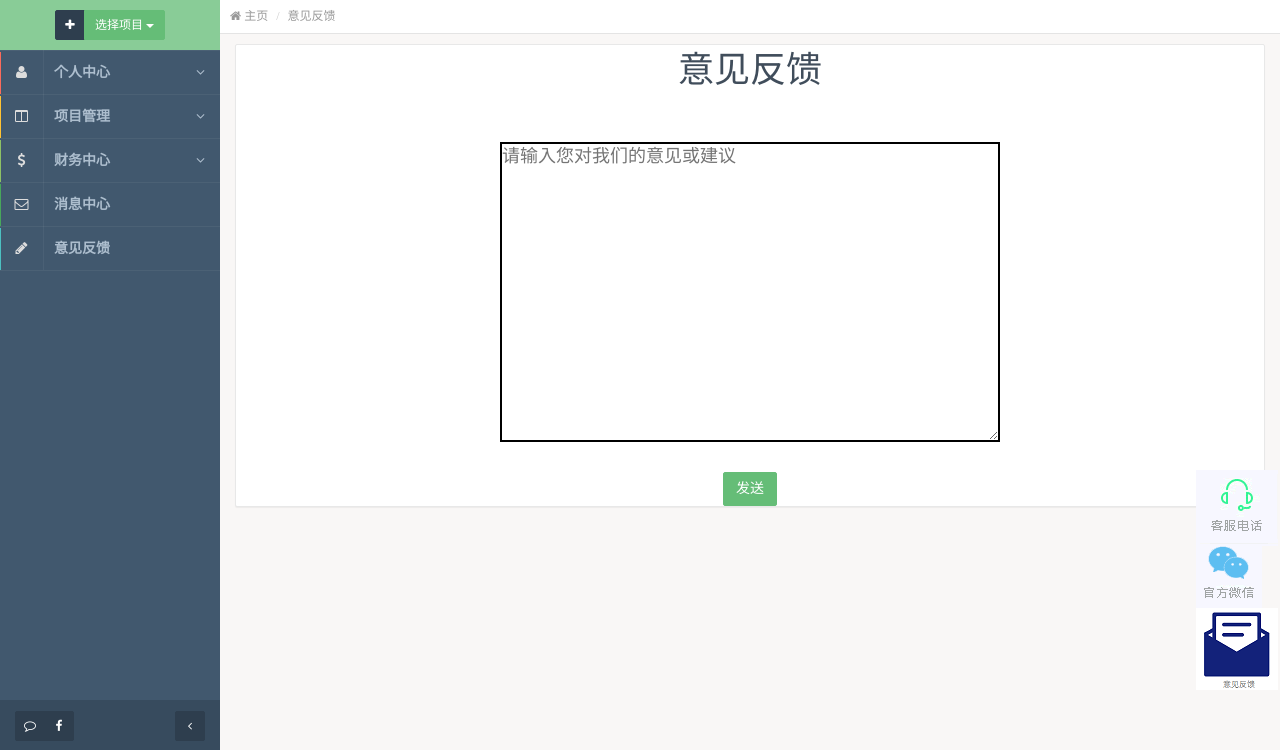
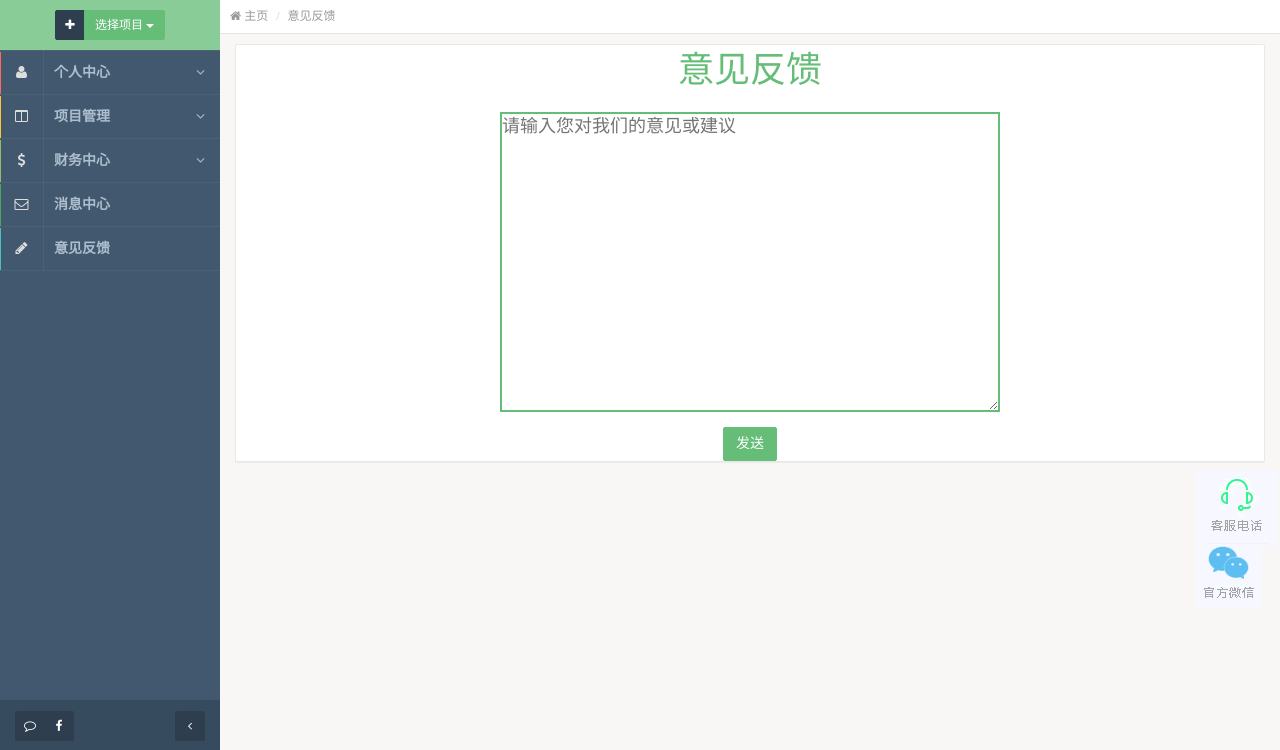
Before and after one commit to 541435721/qbypt, a Django app: page /customer_suggestion in a window 1280 px wide. Shown: the part 50-800 px from the top of the page. Run offline with Django 3.2, Linux system fonts and the light colour scheme; some libraries are stand-ins or nearby versions.

Commit message:
完善浮动栏功能和意见反馈样式
Signed-off-by: 541435721 <541435721@qq.com>

```diff
--- a/templates/customer_side.html
+++ b/templates/customer_side.html
@@ -26,10 +26,6 @@
     <a class="cart">
         <div class="pic"></div>
     </a>
-    <a class="suggestion">
-        <div class="pic"></div>
-    </a>
-    <a href="javascript:void(0)" class="btn_top" style="display: block;"></a>
 </div>
 <!--qq聊天代码部分begin-->
 {#<a target="_blank" href="http://wpa.qq.com/msgrd?v=3&uin=123456&site=qq&menu=yes"#}
--- a/templates/customer_suggestion.html
+++ b/templates/customer_suggestion.html
@@ -31,12 +31,12 @@
                     }
                 </script>
                 <section class="panel panel-default">
-                    <div style="text-align: center;font-size: 36px">{{ suggestion.context.label }}</div>
-                    <br><br><br>
+                    <div style="text-align: center;font-size: 36px;color: #65bd77">{{ suggestion.context.label }}</div>
+                    <br>
                     <form method="post" role="form" action="/customer_suggestion/" style="text-align: center">
                         {% csrf_token %}
                         {{ suggestion.context }}
-                        <br><br><br>
+                        <br><br>
                         <button type="submit" class="btn btn-large btn-primary">发送</button>
                     </form>
                 </section>
--- a/xmqb/forms.py
+++ b/xmqb/forms.py
@@ -416,7 +416,8 @@ class Suggestion(forms.Form):
                          'BORDER-BOTTOM: 2px solid; '
                          'BORDER-LEFT: 2px solid; '
                          'BORDER-RIGHT: 2px solid; '
-                         'BORDER-TOP: 2px solid',
+                         'BORDER-TOP: 2px solid;'
+                         'border-color:#65bd77',
                 'placeholder': '请输入您对我们的意见或建议',
                 'resize': 'none'}),
         label='意见反馈')
```
